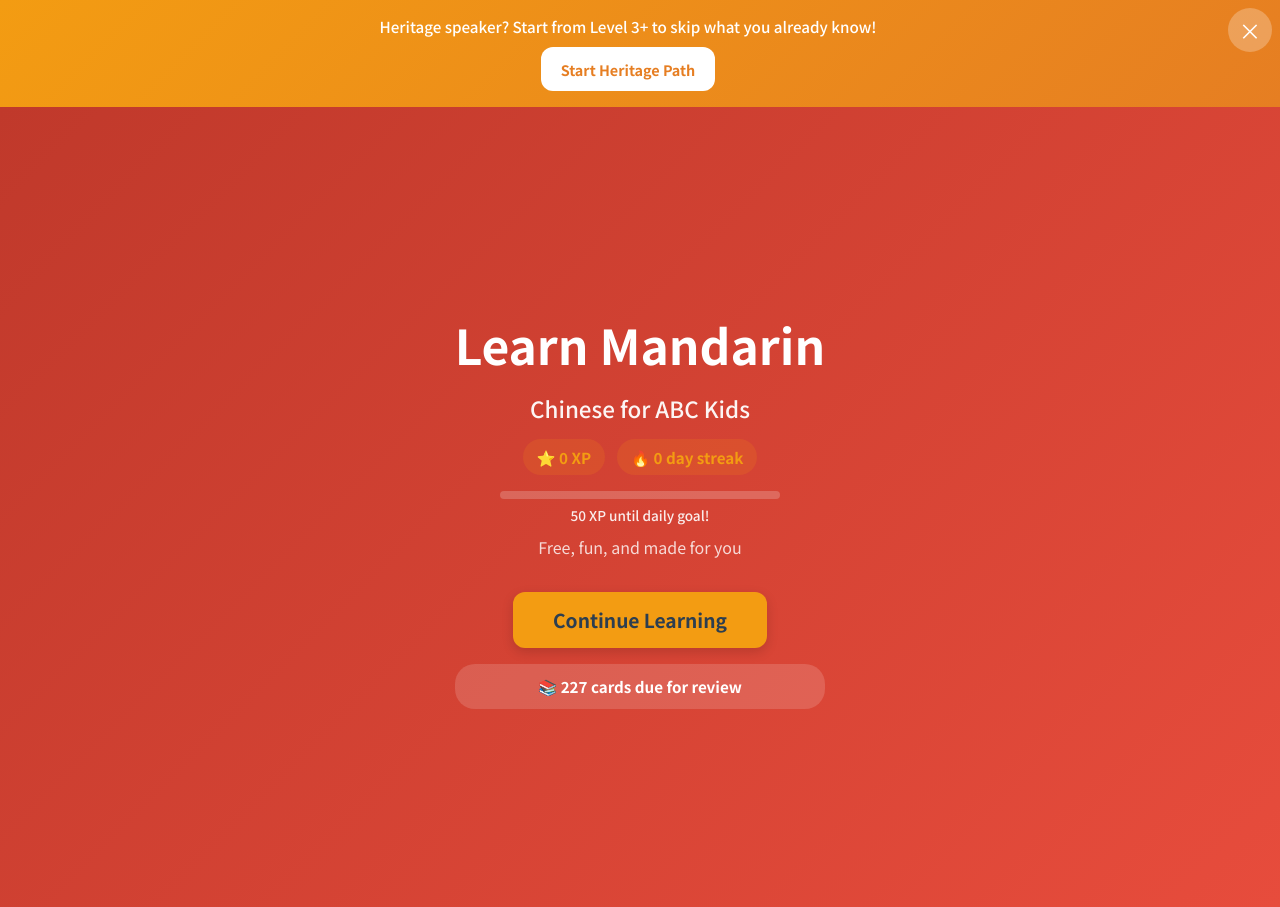
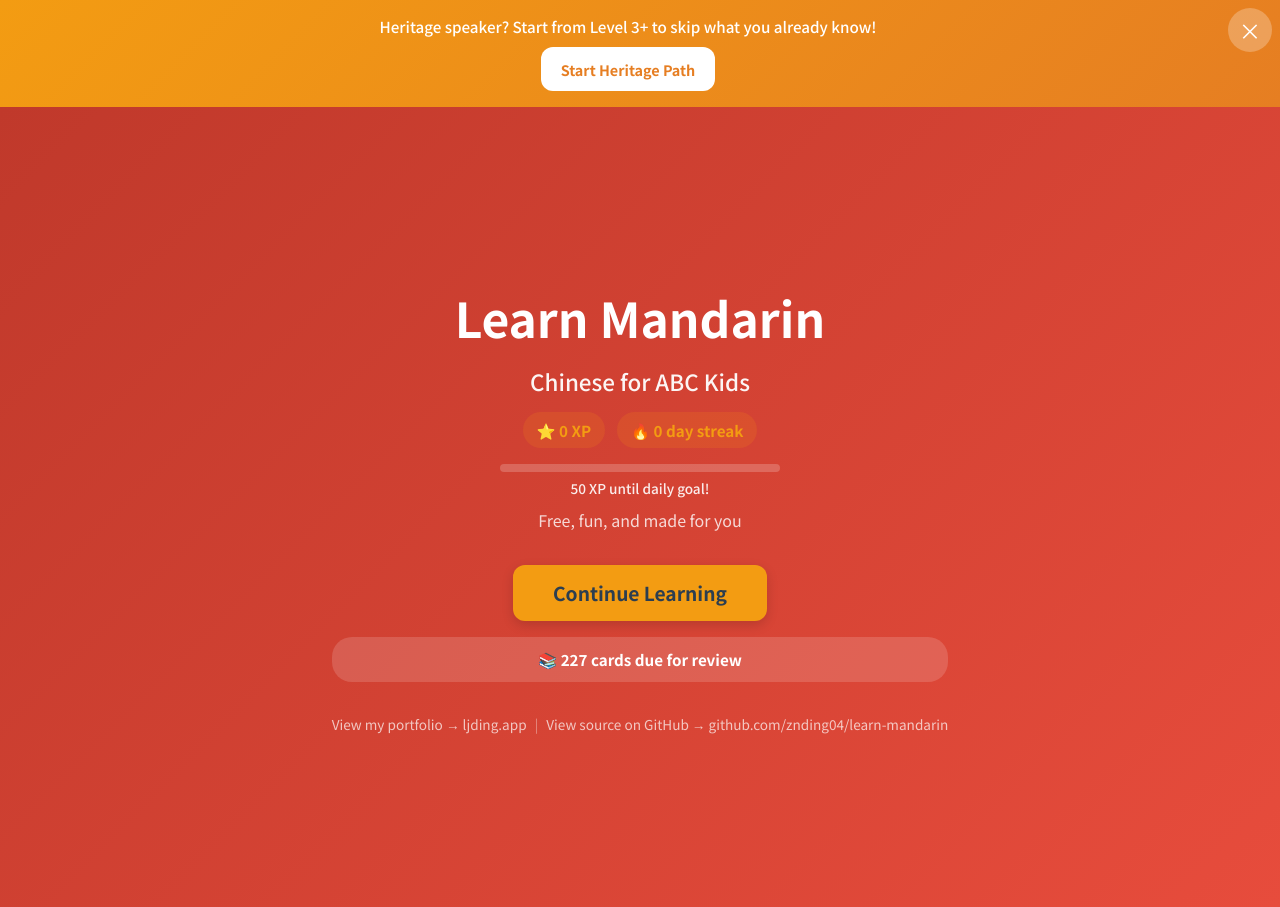
Before and after one commit to znding04/learn-mandarin, a Vue app: page / in a window 1280 px wide. Built offline with nearby package versions, Linux system fonts and the light colour scheme.

Commit message:
Add portfolio and GitHub links to homepage hero section

```diff
--- a/src/pages/HomePage.vue
+++ b/src/pages/HomePage.vue
@@ -68,6 +68,12 @@ onMounted(async () => {
       </button>
       <div v-if="dueCount > 0" class="review-banner" @click="router.push('/review')">
         📚 {{ dueCount }} card{{ dueCount === 1 ? '' : 's' }} due for review
+      </div>
+
+      <div class="hero-links">
+        <a href="https://ljding.app" target="_blank" rel="noopener">View my portfolio → ljding.app</a>
+        <span class="link-sep">|</span>
+        <a href="https://github.com/znding04/learn-mandarin" target="_blank" rel="noopener">View source on GitHub → github.com/znding04/learn-mandarin</a>
       </div>
     </div>
     <transition name="toast">
@@ -219,6 +225,29 @@ onMounted(async () => {
   animation: slideUp 0.3s ease reverse;
 }
 
+.hero-links {
+  margin-top: 32px;
+  display: flex;
+  justify-content: center;
+  align-items: center;
+  gap: 8px;
+  font-size: 0.85rem;
+}
+
+.hero-links a {
+  color: rgba(255, 255, 255, 0.7);
+  text-decoration: none;
+  transition: color 0.2s;
+}
+
+.hero-links a:hover {
+  color: rgba(255, 255, 255, 1);
+}
+
+.link-sep {
+  color: rgba(255, 255, 255, 0.4);
+}
+
 @keyframes slideUp {
   from {
     opacity: 0;
```
